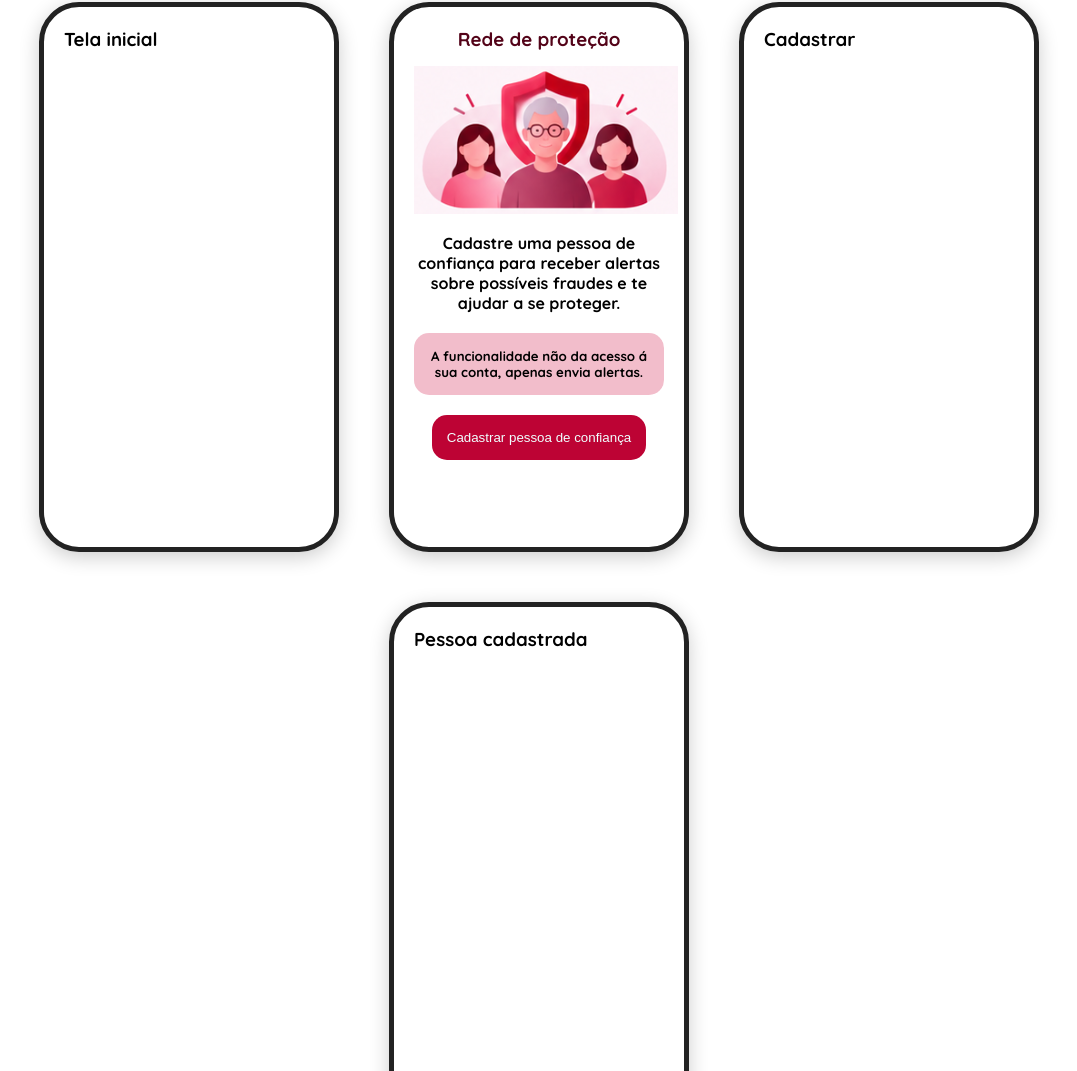
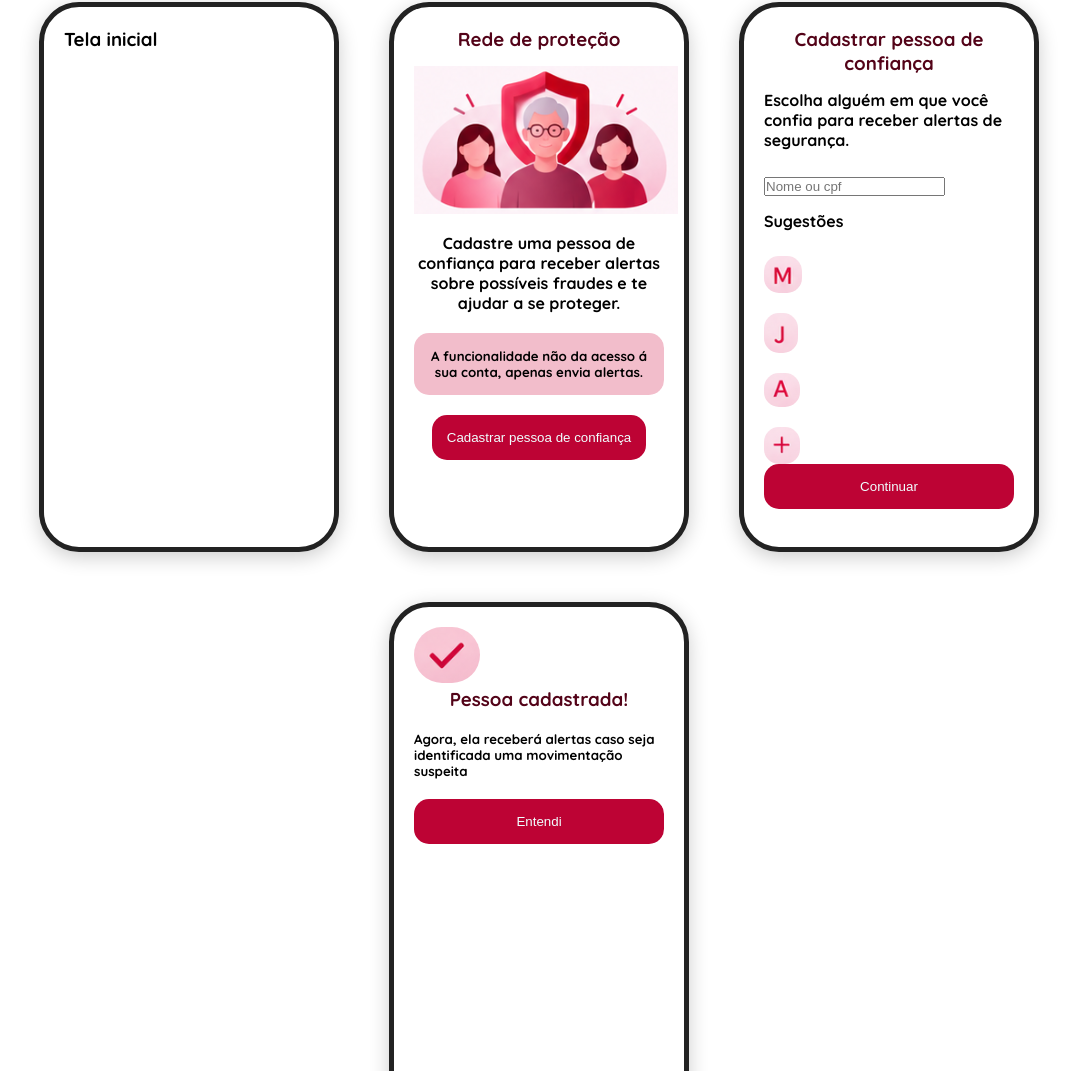
Before and after one commit to joaogabdev/div-challenge, a plain HTML site: page index.html in a window 1280 px wide. Shown: the part 246-1317 px from the top of the page, without its empty margins (101-1178 px from the left). Drawn offline with Linux system fonts and the light colour scheme.

Commit message:
"feat: rascunho telas

```diff
--- a/index.html
+++ b/index.html
@@ -26,16 +26,40 @@
         <img src="./img/protecao.png" alt="proteção">
         <h4>Cadastre uma pessoa de confiança para receber alertas sobre possíveis fraudes e te ajudar a se proteger.</h4>
         <h5>A funcionalidade não da acesso á sua conta, apenas envia alertas.</h5>
-        <button>Cadastrar pessoa de confiança</button>
+        <div class="botao">
+            <button>Cadastrar pessoa de confiança</button>
+        </div>
 
     </div>
 
     <div class="tela3">
-        <h3>Cadastrar</h3>
+        <h3>Cadastrar pessoa de confiança</h3>
+        <h4>Escolha alguém em que você confia para receber alertas de segurança.</h4>
+
+        <form action="/buscar" method="get">
+        <input type="search" id="pesquisar" name="q" placeholder="Nome ou cpf" />
+        </form>
+        <h4>Sugestões</h4>
+        <div class="nomes">
+            <img src="./img/m.png" alt="maria">
+            <img src="./img/j.png" alt="joao">
+            <img src="./img/a.png" alt="ana">
+            <img src="./img/outro.png" alt="outro">
+        </div>
+        <div class="botao">
+            <button>Continuar</button>
+        </div>
+
     </div>
 
     <div class="tela4">
-        <h3>Pessoa cadastrada</h3>
+
+        <img src="./img/ok.png" alt="ok">
+        <h3>Pessoa cadastrada!</h3>
+        <h5>Agora, ela receberá alertas caso seja identificada uma movimentação suspeita</h5>
+              <div class="botao">
+            <button>Entendi</button>
+        </div>
     </div>
 
 
--- a/style.css
+++ b/style.css
@@ -25,6 +25,15 @@ body{
 
 }
 
+.botao{
+        button{
+        background-color: #bd0334;
+        color: azure;
+        border: none;
+        border-radius: 15px;
+        padding:15px;
+    }
+}
 
 .todastelas {
     padding: 80px;
@@ -48,13 +57,7 @@ body{
 
 .tela2{
     text-align: center;
-    button{
-        background-color: #bd0334;
-        color: azure;
-        border: none;
-        border-radius: 15px;
-        padding:15px;
-    }
+
     h5{
         background-color: #d425544d;
         color: black;
@@ -74,3 +77,51 @@ body{
         margin-top: 15px;
     }
 }
+
+.tela3{
+    h3{
+    color: #530318;
+    text-align:center;
+    margin-bottom: 15px;
+    }
+
+    h4{
+        margin-top: 15px;
+        margin-bottom: 25px;
+    }
+    button {
+        width: 250px;
+
+    }
+
+    img{
+        border-radius: 15px;
+        display: flex;
+        gap: 30px;
+        margin-top: 20px;
+
+    }
+}
+
+.tela4{
+    h3{
+    color: #530318;
+    text-align:center;
+    margin-bottom: 15px;
+
+    }
+
+    h5{
+        margin-top: 20px;
+        margin-bottom: 20px;
+    }
+    img{
+        border-radius: 50px;
+
+     }
+
+    button {
+        width: 250px;
+
+    }
+}
```
Also changed, not shown: img/a.png (added), img/j.png (added), img/m.png (added), img/ok.png (added), img/outro.png (added).
